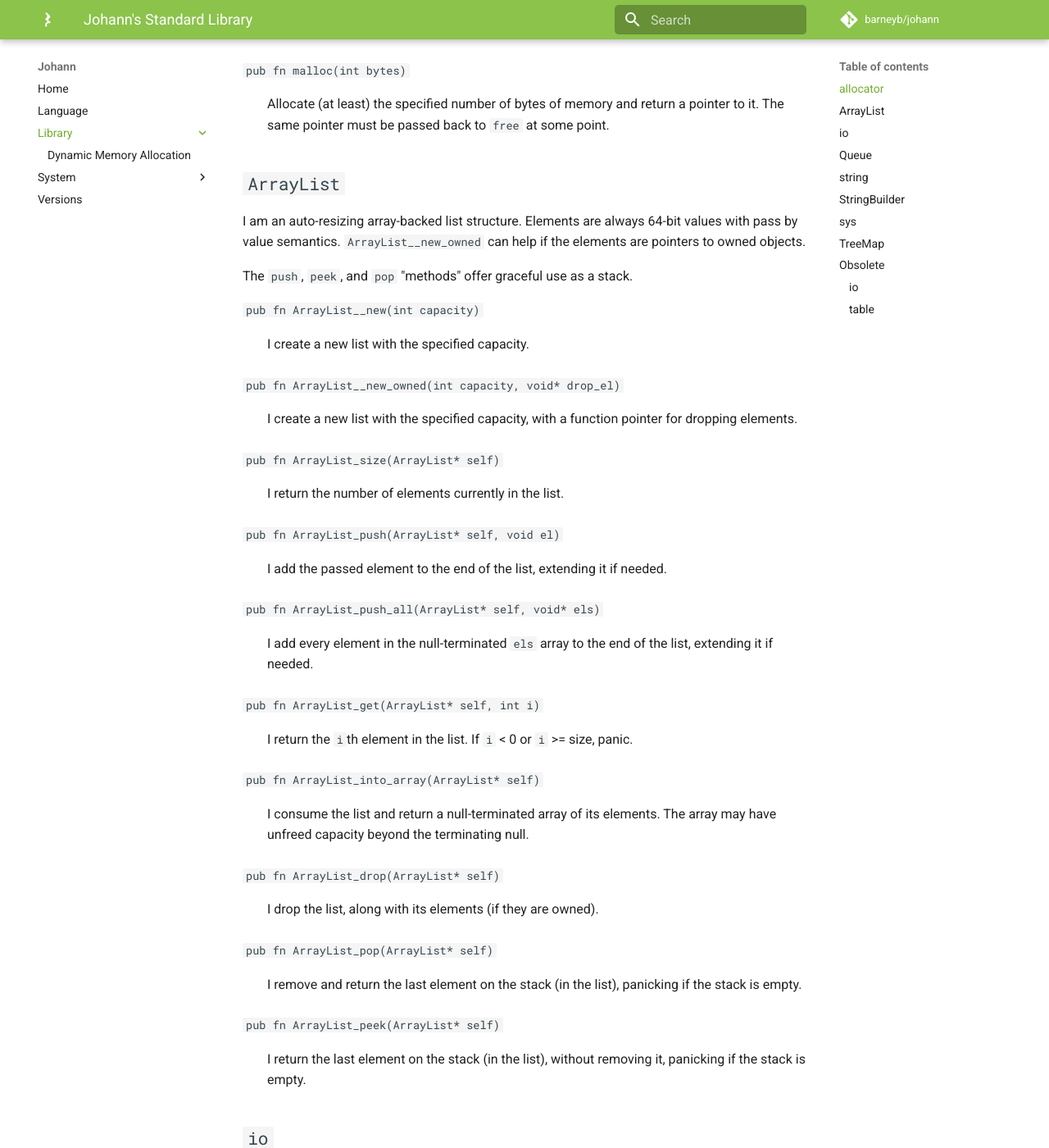
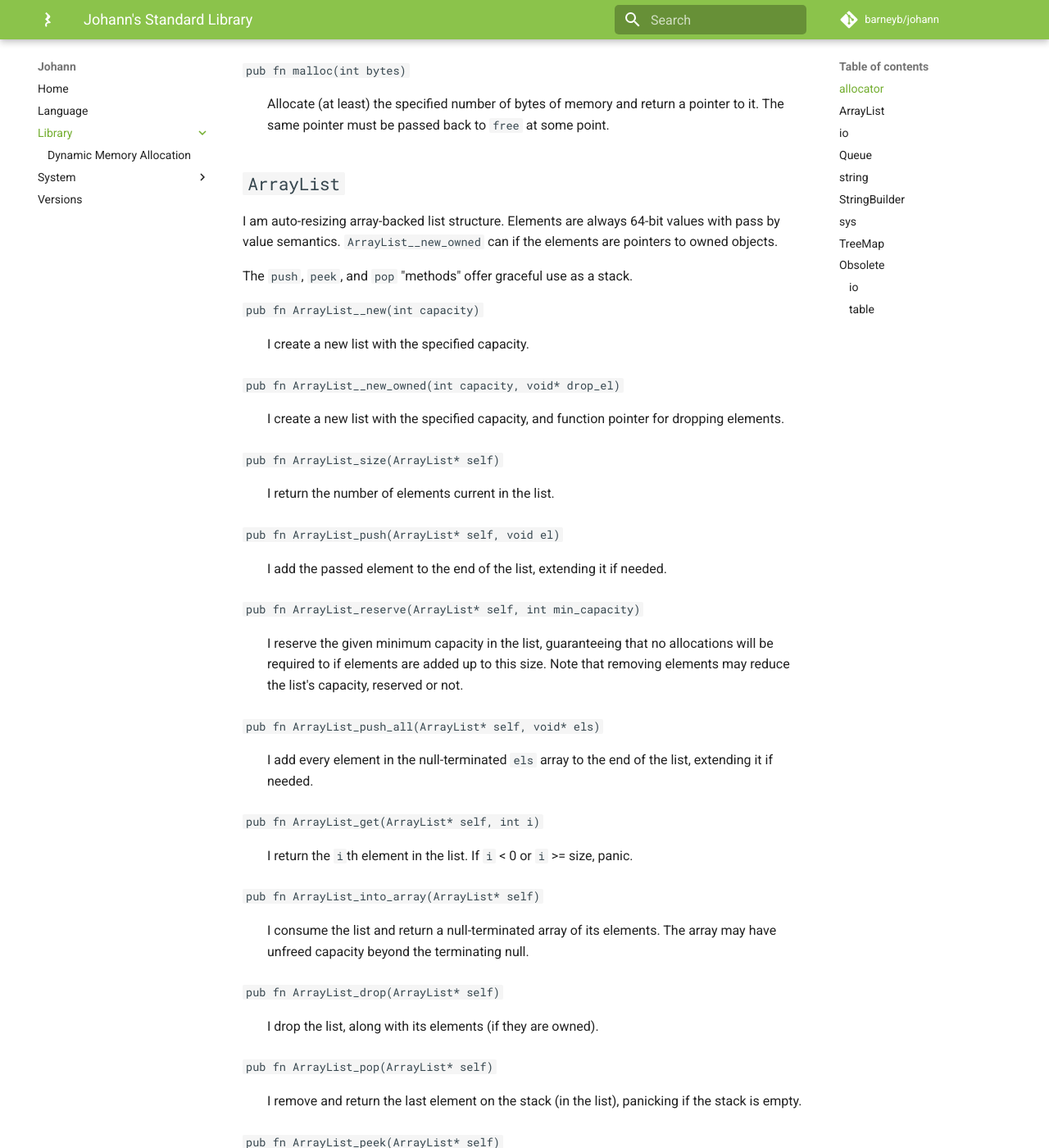
Before and after one commit to barneyb/johann, an MkDocs documentation site: the page built from documentation/docs/library/index.md, in a window 1280 px wide and 1400 px high, scrolled down 517 px. Shown: the whole window at 82% size. Built offline with MkDocs 1.6.1 and Material for MkDocs 9.7.7, drawn with Linux system fonts in a browser that asks for light colours; comment, search, counter and statistics services are not loaded.

Commit message:
make ArrayList_reserve public

```diff
--- a/documentation/docs/library/index.md
+++ b/documentation/docs/library/index.md
@@ -27,7 +27,7 @@ Dynamic memory functions. Eventually, these will go away in favor of `new`/`drop
 
 ## `ArrayList`
 
-I am an auto-resizing array-backed list structure. Elements are always 64-bit values with pass by value semantics. `ArrayList__new_owned` can help if the elements are pointers to owned objects.
+I am auto-resizing array-backed list structure. Elements are always 64-bit values with pass by value semantics. `ArrayList__new_owned` can if the elements are pointers to owned objects.
 
  The `push`, `peek`, and `pop` "methods" offer graceful use as a stack.
 
@@ -37,15 +37,19 @@ I am an auto-resizing array-backed list structure. Elements are always 64-bit va
 
 `pub fn ArrayList__new_owned(int capacity, void* drop_el) `
 
-: I create a new list with the specified capacity, with a function pointer for dropping elements.
+: I create a new list with the specified capacity, and function pointer for dropping elements.
 
 `pub fn ArrayList_size(ArrayList* self) `
 
-: I return the number of elements currently in the list.
+: I return the number of elements current in the list.
 
 `pub fn ArrayList_push(ArrayList* self, void el) `
 
 : I add the passed element to the end of the list, extending it if needed.
+
+`pub fn ArrayList_reserve(ArrayList* self, int min_capacity) `
+
+: I reserve the given minimum capacity in the list, guaranteeing that no allocations will be required to if elements are added up to this size. Note that removing elements may reduce the list's capacity, reserved or not.
 
 `pub fn ArrayList_push_all(ArrayList* self, void* els) `
 
```
Also changed, not shown: 1 other file.
